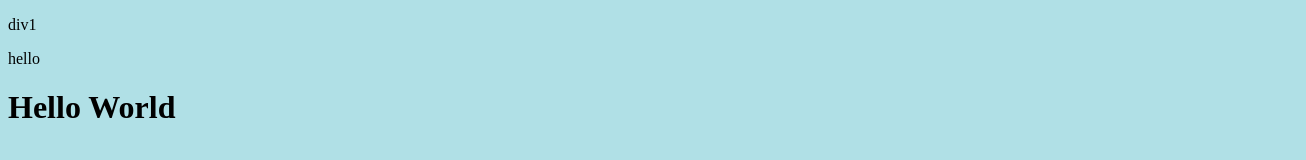
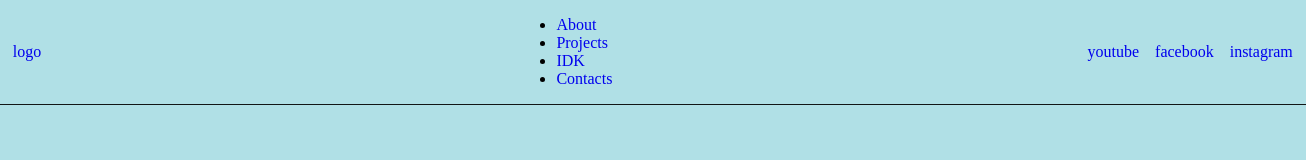
Before and after one commit to SciSpike404/website, a plain HTML site: page index.html in a window 1280 px wide. Shown: the whole page, 1306 px wide, since content can reach past the window. Drawn offline with Linux system fonts and the light colour scheme.

Commit message:
navbar attempt1

```diff
--- a/index.html
+++ b/index.html
@@ -1,13 +1,87 @@
 <!DOCTYPE html>
 <html>
-  <link rel="stylesheet" href="styles.css">
+
+  <!--
+
+    Website Structure:
+    - navigation bar
+    - home
+    - about
+    - science
+    - scioly
+    - usabo
+    - ocsef
+     - robotics
+     - frc
+     - sports
+     - volleyball
+     -
+     - programmin
+     - AI
+     - TRAIN
+     - Games
+     - interesting title page element
+     - carosel?
+     - video?
+     - interactive game? <--i like that
+     - endless 2d runner, passes through accomplishments
+     - rhythm game w/ music i made
+     - rpg
+     -
+  -->
+
+<head>
+      <title>Website</title>
+      <link rel="stylesheet" href="styles.css">
+</head>
+
+
+<body>
+<!-- nav bar-->
+<nav>
+  <div id="nav-logo-section" class="nav-section">
+    <a href="#">
+      logo
+    </a>
+  </div>
+
+  <div id="nav-pages-section">
+    <ul>
+      <li><a href="#">About</a></li>
+      <li><a href="#">Projects</a></li>
+      <li><a href="#">IDK</a></li>
+      <li><a href="#">Contacts</a></li>
+    </ul>
+  </div>
+
+  <div id="nav-contacts-section" class="nav-section">
+    <a href="#">
+      youtube
+    </a>
+    <a href="#">
+      facebook
+    </a>
+    <a href="#">
+      instagram
+    </a>
+  </div>
+
+</nav>
+
 <!--
-
--->
-
   <div>
-    <p>div1</p>
+    <ul>
+      <li><a class="active" href="index.html">Home</a></li>
+      <li><a href="https://www.google.com/">About</a></li>
+      <li><a href="https://www.google.com/">Projects</a></li>
+      <li><a href="https://www.google.com/">IDK</a></li>
+      <li><a href="https://www.google.com/">Contacts</a></li>
+    </ul>
   </div>
+  <div class="content">
+    <p>testtestdsgfdgdgdgdfzgrsfgsrefbsedfbsexdrfsdasdsfhawbeksd,fhnaekudyjfhgawesdky,fhgawueskyjhfgsyukdhfg</p>
+  </div>
+</body>
 
   <head>
     <title>Hello World</title>
@@ -17,4 +91,5 @@
   <body>
     <h1>Hello World</h1>
   </body>
+-->
 </html>
--- a/styles.css
+++ b/styles.css
@@ -1,11 +1,82 @@
-body {
-    background-color: powderblue;
+:root {
+    --background-color:rgb(176,224,230);
+    --border-color: rgb(0,0,0,0.9);
 }
 
+body {
+    background-color:var(--background-color);
+    display: flex;
+    flex-direction: column;
+    margin: 0px;
+    height: 100vh;
+    overflow: hidden;
+}
+
+li, a, button {
+    text-decoration: none;
+}
+
+nav {
+    display: flex;
+    justify-content: space-between;
+    align-items: center;
+    padding: 0 1%;
+    width: 100%;
+    border-bottom: 1px solid var(--border-color);
+}
+
+nav > .nav-section {
+    display: flex;
+    gap: 1rem;
+    padding: 0;
+}
+
+
+
+/*
 h1 {
+    color: rgb(95, 95, 95);
+}
 
+ul {
+    list-style-type: none;
+    margin: 0;
+    padding: 0;
+    background-color: antiquewhite;
+    width: 25%;
+    height: 100%;
+    position: fixed;
+    overflow: auto;
+}
+
+li a{
+    text-align:center;
+    display: block;
+    padding: 8px 16px;
+    text-decoration: none;
+}
+
+li a:hover {
+    background-color: rgb(255, 82, 82);
+    color: white;
+}
+
+li a:hover:not(.active) {
+  background-color: #555;
+  color: white;
+}
+
+.active {
+    background-color: #7f7f7f;
+    color: white;
+}
+
+content {
+    width: 75%;
 }
 
 p {
-
+    color: #000;
+    margin:0;
 }
+*/
```
